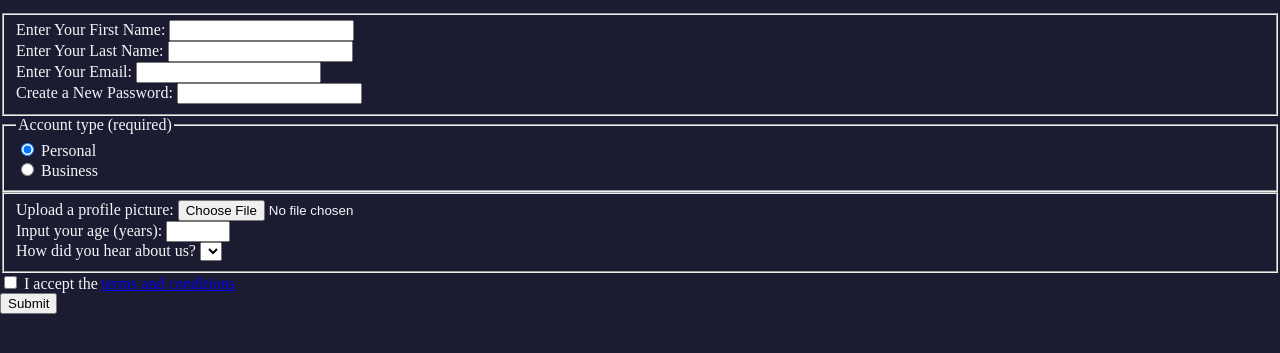
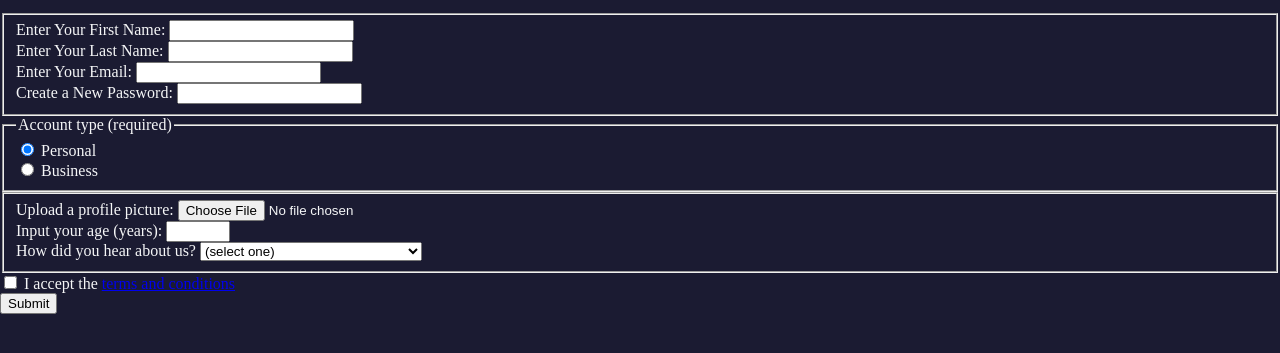
Before and after one commit to VlLabkovich/freecodecamp, a plain HTML site: page HTML-CSS/Building a registration form/index.html in a window 1280 px wide. Shown: the part 101-454 px from the top of the page. Drawn offline with Linux system fonts and the light colour scheme.

Commit message:
feat: add text to tags option

```diff
--- a/HTML-CSS/Building a registration form/index.html
+++ b/HTML-CSS/Building a registration form/index.html
@@ -1,6 +1,10 @@
-<!-- DESCRIPTION STEP 35:
-Nest the select element (with its option elements) within a label element with the text How did you hear about us?.
-The text should come before the select element. -->
+<!-- DESCRIPTION STEP 36:
+The dropdown options are currently empty. To give them content, add the following text to each subsequent option element:
+(select one)
+freeCodeCamp News
+freeCodeCamp YouTube Channel
+freeCodeCamp Forum
+Other -->
 
 <!-- SOLUTION: -->
 
@@ -31,11 +35,11 @@ The text should come before the select element. -->
         <label>Input your age (years): <input type="number" min="13" max="120" /></label>
         <label>How did you hear about us?
           <select>
-            <option></option>
-            <option></option>
-            <option></option>
-            <option></option>
-            <option></option>
+            <option>(select one)</option>
+            <option>freeCodeCamp News</option>
+            <option>freeCodeCamp YouTube Channel</option>
+            <option>freeCodeCamp Forum</option>
+            <option>Other</option>
           </select>
         </label>
       </fieldset>
```
